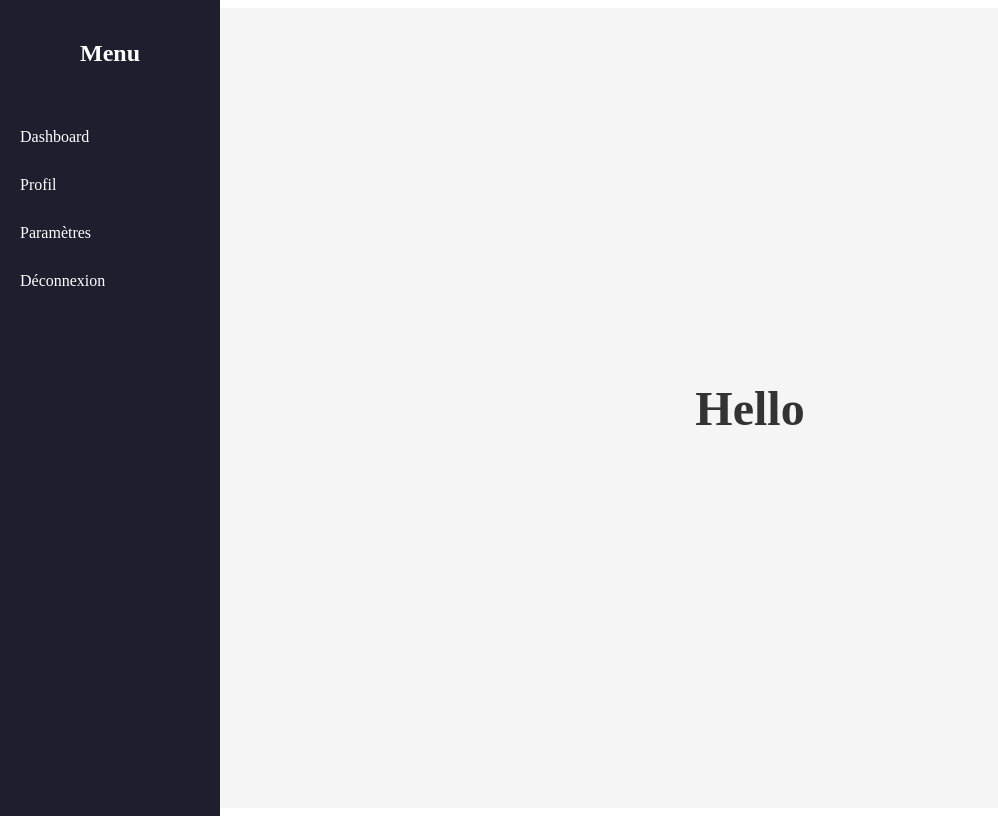
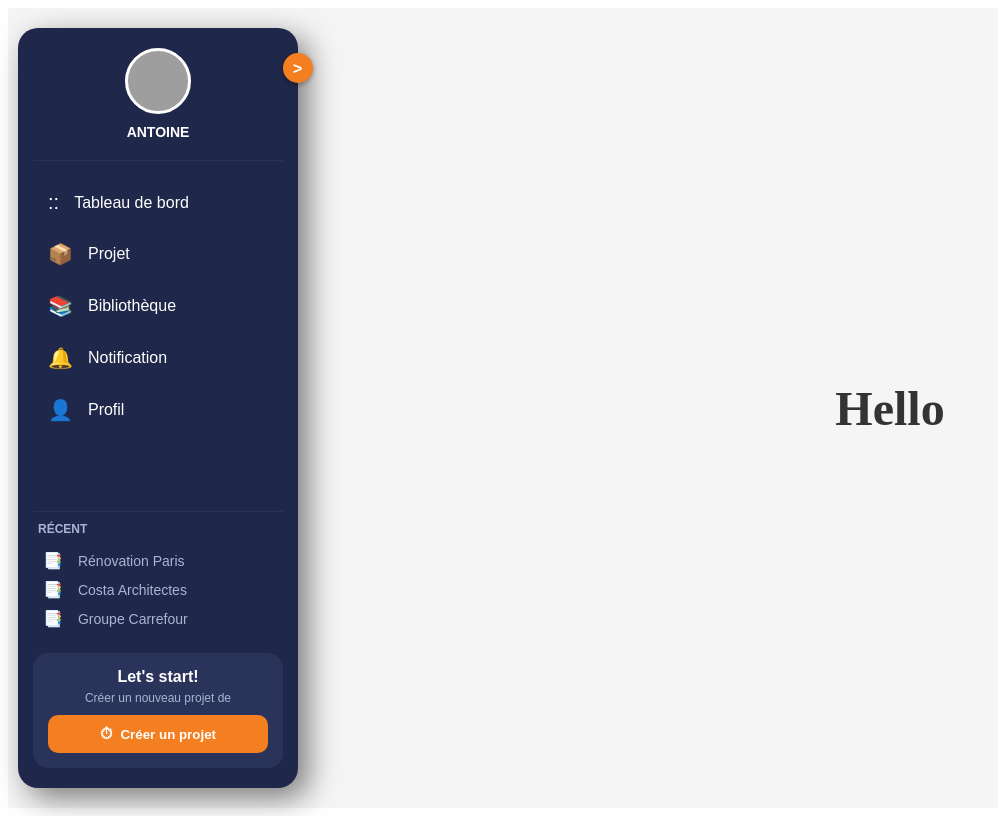
Before and after one commit to FlorianBonelli/Projet-Metr, a React (Vite) app: page / in a window 1280 px wide. Shown: the whole page, without its empty margins (0-998 px from the left). Built offline with nearby package versions, Linux system fonts and the light colour scheme; grey boxes are pictures that could not be loaded.

Commit message:
amelioration slidebar

```diff
--- a/src/composants/Sidebar.css
+++ b/src/composants/Sidebar.css
@@ -1,40 +1,183 @@
-.sidebar {
-  width: 220px;
-  height: 100vh;
-  background-color: #1e1e2f;
-  color: #fff;
-  display: flex;
-  flex-direction: column;
-  align-items: center;
-  padding-top: 20px;
-  position: fixed;
-  left: 0;
-  top: 0;
+/* Définition des variables de couleur pour un thème sombre */
+:root {
+    --sidebar-bg: #1f274a; /* Fond bleu foncé principal */
+    --link-hover-bg: #2a335a; /* Fond au survol */
+    --text-color: #ffffff;
+    --cta-bg: #f47f20; /* Bouton CTA orange */
+    --text-light: #a9b5d2; /* Texte secondaire, ex: RÉCENT */
 }
 
-.sidebar-title {
-  font-size: 1.5rem;
-  margin-bottom: 30px;
+.sidebar-container {
+    width: 250px; /* Largeur de la sidebar */
+    background-color: var(--sidebar-bg);
+    color: var(--text-color);
+    padding: 20px 15px;
+    border-radius: 20px; /* Coins arrondis comme sur la photo */
+    box-shadow: 0 4px 15px rgba(0, 0, 0, 0.4);
+    position: relative; /* Pour positionner le bouton de bascule */
+    height: 90vh; /* Ajuster la hauteur selon votre besoin */
+    display: flex;
+    flex-direction: column;
+    font-family: Arial, sans-serif; /* Police à adapter */
 }
 
-.sidebar-list {
-  list-style: none;
-  padding: 0;
-  width: 100%;
+/* --- 1. Section Profil --- */
+.profile-section {
+    text-align: center;
+    padding-bottom: 20px;
+    border-bottom: 1px solid #2a335a; /* Séparateur */
+    position: relative;
 }
 
-.sidebar-list li {
-  width: 100%;
+.avatar-placeholder {
+    width: 60px;
+    height: 60px;
+    background-color: #7b83a0;
+    border-radius: 50%;
+    margin: 0 auto 10px auto;
+    /* Simulate l'image de profil */
+    background-image: url('URL_DE_VOTRE_IMAGE_PROFIL_ICI');
+    background-size: cover;
+    border: 3px solid #ffffff;
 }
 
-.sidebar-list a {
-  display: block;
-  padding: 15px 20px;
-  color: #fff;
-  text-decoration: none;
-  transition: background 0.3s;
+.username {
+    font-size: 14px;
+    font-weight: bold;
+    color: var(--text-color);
 }
 
-.sidebar-list a:hover {
-  background-color: #333355;
+/* --- 2. Section Liens de Navigation Principaux --- */
+.nav-links {
+    margin: 20px 0;
+    flex-grow: 1; /* Permet à cette section de prendre l'espace restant */
 }
+
+.nav-item {
+    display: flex;
+    align-items: center;
+    padding: 10px 15px;
+    margin-bottom: 8px;
+    color: var(--text-color);
+    text-decoration: none;
+    border-radius: 8px;
+    transition: background-color 0.2s;
+}
+
+.nav-item:hover {
+    background-color: var(--link-hover-bg);
+}
+
+.nav-item .icon {
+    margin-right: 15px;
+    font-size: 20px;
+}
+
+/* --- 3. Section Récent --- */
+.recent-section {
+    padding-top: 10px;
+    border-top: 1px solid #2a335a; /* Séparateur */
+    margin-top: auto; /* Pousse la section vers le bas s'il y a de l'espace */
+}
+
+.recent-header {
+    color: var(--text-light);
+    font-size: 12px;
+    font-weight: bold;
+    margin-bottom: 10px;
+    padding-left: 5px;
+}
+
+.recent-item {
+    display: flex;
+    align-items: center;
+    padding: 5px 10px;
+    font-size: 14px;
+    color: var(--text-light);
+    cursor: pointer;
+}
+
+.recent-item:hover {
+    color: var(--text-color);
+}
+
+.recent-item .icon {
+    margin-right: 15px;
+    font-size: 16px;
+}
+
+/* --- 4. Section Call-to-Action (CTA) --- */
+.cta-section {
+    background-color: #2a335a; /* Fond légèrement plus clair pour le CTA */
+    padding: 15px;
+    border-radius: 15px;
+    text-align: center;
+    margin-top: 20px;
+}
+
+.cta-text {
+    font-weight: bold;
+    font-size: 16px;
+    margin-bottom: 5px;
+}
+
+.cta-subtext {
+    font-size: 12px;
+    color: var(--text-light);
+    margin-bottom: 10px;
+}
+
+.cta-button {
+    background-color: var(--cta-bg);
+    color: var(--text-color);
+    border: none;
+    padding: 10px 15px;
+    border-radius: 10px;
+    font-weight: bold;
+    cursor: pointer;
+    transition: background-color 0.2s;
+    width: 100%;
+    display: flex;
+    align-items: center;
+    justify-content: center;
+}
+
+.cta-button:hover {
+    background-color: #e0741c; /* Orange légèrement plus foncé au survol */
+}
+
+.cta-button .icon {
+    margin-right: 8px;
+    font-size: 16px;
+}
+
+/* --- Bouton de Bascule (Flèche Orange) --- */
+.toggle-button {
+    position: absolute;
+    top: 25px; /* Position verticale */
+    right: -15px; /* Déborde du côté droit */
+    width: 30px;
+    height: 30px;
+    background-color: var(--cta-bg);
+    border-radius: 50%;
+    display: flex;
+    align-items: center;
+    justify-content: center;
+    cursor: pointer;
+    box-shadow: 0 2px 5px rgba(0, 0, 0, 0.3);
+}
+
+.toggle-button .arrow {
+    color: var(--text-color);
+    font-weight: bold;
+    font-size: 16px;
+    /* Rotation de la flèche si vous voulez qu'elle pointe vers la gauche */
+    transform: rotate(180deg);
+}
+
+/* Ajout d'une ombre et d'un décalage pour simuler le style "pop-up" */
+.sidebar-container {
+    /* Ceci est optionnel si la sidebar est statique, mais permet de simuler l'effet de la photo */
+    transform: translateX(10px);
+    box-shadow: 10px 10px 30px rgba(0, 0, 0, 0.5);
+}
--- a/src/composants/Sidebar.jsx
+++ b/src/composants/Sidebar.jsx
@@ -1,18 +1,75 @@
 import React from 'react';
 import './Sidebar.css';
+// Utilisez des icônes React. Par exemple, si vous utilisez 'react-icons' :
+// import { MdDashboard, MdOutlineStorage, MdOutlineNotifications, MdOutlineAccountCircle, MdOutlineFolderOpen } from 'react-icons/md';
+// Pour la simplicité de l'exemple, nous allons utiliser de simples divs pour les icônes.
 
-function Sidebar() {
-  return (
-    <div className="sidebar">
-      <h2 className="sidebar-title">Menu</h2>
-      <ul className="sidebar-list">
-        <li><a href="#">Dashboard</a></li>
-        <li><a href="#">Profil</a></li>
-        <li><a href="#">Paramètres</a></li>
-        <li><a href="#">Déconnexion</a></li>
-      </ul>
-    </div>
-  );
-}
+const Sidebar = () => {
+    // Données pour les liens de navigation
+    const navLinks = [
+        { icon: '::', label: 'Tableau de bord', link: '/dashboard' },
+        { icon: '📦', label: 'Projet', link: '/projet' },
+        { icon: '📚', label: 'Bibliothèque', link: '/bibliotheque' },
+        { icon: '🔔', label: 'Notification', link: '/notifications' },
+        { icon: '👤', label: 'Profil', link: '/profil' },
+    ];
+
+    // Données pour les projets récents
+    const recentProjects = [
+        { icon: '📑', label: 'Rénovation Paris' },
+        { icon: '📑', label: 'Costa Architectes' },
+        { icon: '📑', label: 'Groupe Carrefour' },
+    ];
+
+    return (
+        <div className="sidebar-container">
+            {/* 1. Section Profil */}
+            <div className="profile-section">
+                <div className="avatar-placeholder">
+                    {/*  */}
+                </div>
+                <div className="username">ANTOINE</div>
+            </div>
+
+            {/* 2. Section Liens de Navigation Principaux */}
+            <nav className="nav-links">
+                {navLinks.map((item) => (
+                    <a key={item.label} href={item.link} className="nav-item">
+                        <span className="icon">{item.icon}</span>
+                        {item.label}
+                    </a>
+                ))}
+            </nav>
+
+            {/* 3. Section Récent */}
+            <div className="recent-section">
+                <div className="recent-header">RÉCENT</div>
+                <div className="recent-list">
+                    {recentProjects.map((item) => (
+                        <div key={item.label} className="recent-item">
+                            <span className="icon">{item.icon}</span>
+                            {item.label}
+                        </div>
+                    ))}
+                </div>
+            </div>
+
+            {/* 4. Section Call-to-Action (CTA) */}
+            <div className="cta-section">
+                <div className="cta-text">Let's start!</div>
+                <div className="cta-subtext">Créer un nouveau projet de</div>
+                <button className="cta-button">
+                    <span className="icon">⏱</span> Créer un projet
+                </button>
+            </div>
+
+            {/* Bouton de bascule (flèche orange) */}
+            <div className="toggle-button">
+                <span className="arrow">{'<'}</span>
+            </div>
+
+        </div>
+    );
+};
 
 export default Sidebar;
```
